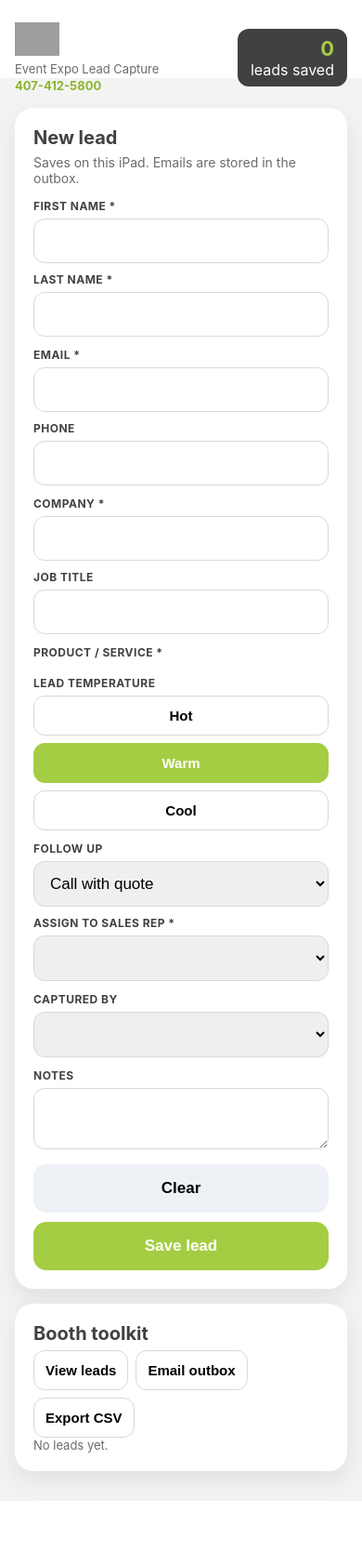
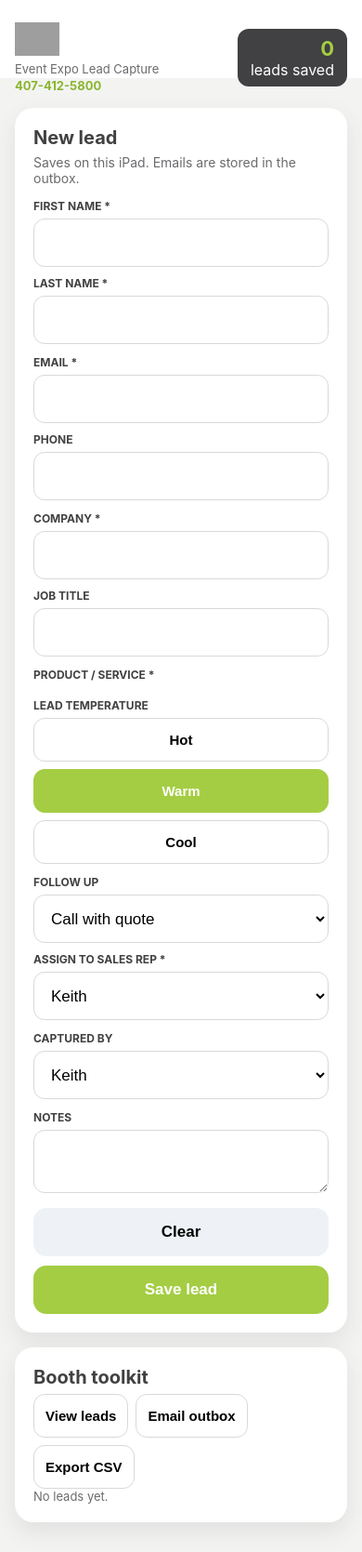
Before and after one commit to rghwaste-26/rghwaste-26.github.io, a plain HTML site: page index.html in a window 390 px wide. Shown: the whole page at 93% size. Before the commit the page ends 1614 px from the top, so only its background shows below. Drawn offline with Linux system fonts and the light colour scheme; grey boxes are pictures that could not be loaded.

Commit message:
Fix iPad dropdowns for follow up and sales rep

```diff
--- a/index.html
+++ b/index.html
@@ -2,46 +2,46 @@
 <html lang="en">
 <head>
   <meta charset="UTF-8" />
-<meta name="viewport" content="width=device-width, initial-scale=1, viewport-fit=cover, maximum-scale=1" />
+  <meta name="viewport" content="width=device-width, initial-scale=1, viewport-fit=cover" />
   <meta name="apple-mobile-web-app-capable" content="yes" />
   <meta name="apple-mobile-web-app-title" content="RGH Leads" />
-<meta name="theme-color" content="#a4cd43" />
-<title>RGH Waste & Disposal Lead Capture</title>
+  <title>RGH Waste Lead Capture</title>
   <style>
-:root{--g:#a4cd43;--c:#414042;--m:#6b6b6e;--l:#d9d9dc;--p:#f3f4f2}
-*{box-sizing:border-box;-webkit-tap-highlight-color:transparent}
-body{margin:0;font-family:-apple-system,system-ui,sans-serif;background:linear-gradient(#fff 0 84px,var(--p) 84px);color:var(--c);padding:16px}
-.wrap{max-width:920px;margin:0 auto}
-header{display:flex;justify-content:space-between;align-items:center;gap:12px;padding:8px 0 16px}
-header img{height:36px}
-header p{margin:2px 0 0;color:var(--m);font-size:13px}
-.stats{background:var(--c);color:#fff;border-radius:12px;padding:8px 14px;text-align:right}
-.stats b{display:block;font-size:22px;color:var(--g)}
-.card{background:#fff;border-radius:20px;box-shadow:0 10px 24px rgba(65,64,66,.1);padding:20px;margin-bottom:16px}
-h2{margin:0 0 6px;font-size:20px}
-.sub{color:var(--m);margin:0 0 14px;font-size:14px}
-form{display:grid;gap:12px}
-.row{display:grid;grid-template-columns:1fr 1fr;gap:10px}
-label{display:block;font-size:12px;font-weight:700;letter-spacing:.04em;text-transform:uppercase;margin-bottom:6px}
-input,select,textarea{width:100%;font-size:17px;padding:13px;border:1.5px solid var(--l);border-radius:12px}
-.chips{display:grid;grid-template-columns:1fr 1fr;gap:8px}
-.chip,.heat button,.ghost{border:1.5px solid var(--l);background:#fff;border-radius:12px;padding:12px;font-size:15px;font-weight:650}
-.chip.on{background:var(--g);border-color:#8bb52e;color:#fff}
-.heat{display:grid;grid-template-columns:1fr 1fr 1fr;gap:8px}
-.heat button.on.hot{background:#b42318;color:#fff;border-color:#b42318}
-.heat button.on.warm{background:var(--g);color:#fff;border-color:var(--g)}
-.heat button.on.cool{background:var(--c);color:#fff}
-.actions{display:grid;grid-template-columns:1fr 2fr;gap:10px}
-.btn{border:0;border-radius:14px;padding:16px;font-size:17px;font-weight:700}
-.clear{background:#eef2f6}
-.save{background:var(--g);color:#fff}
-.toolbar{display:flex;gap:8px;flex-wrap:wrap}
-.lead{border:1px solid var(--l);border-radius:12px;padding:10px;margin:8px 0}
-.meta{color:var(--m);font-size:13px}
-.toast{position:fixed;left:50%;bottom:24px;transform:translateX(-50%);background:#5a8f1e;color:#fff;padding:12px 18px;border-radius:999px;opacity:0;pointer-events:none}
-.toast.show{opacity:1}
-dialog{border:0;border-radius:18px;width:min(440px,92vw);padding:20px}
-@media(max-width:680px){.row,.heat,.actions{grid-template-columns:1fr}}
+    :root { --g:#a4cd43; --c:#414042; --m:#6b6b6e; --l:#d9d9dc; --p:#f3f4f2; }
+    * { box-sizing: border-box; }
+    body { margin:0; font-family:-apple-system,system-ui,sans-serif; background:linear-gradient(#fff 0 84px,var(--p) 84px); color:var(--c); padding:16px; }
+    .wrap { max-width:920px; margin:0 auto; }
+    header { display:flex; justify-content:space-between; align-items:center; gap:12px; padding:8px 0 16px; }
+    header img { height:36px; }
+    header p { margin:2px 0 0; color:var(--m); font-size:13px; }
+    .stats { background:var(--c); color:#fff; border-radius:12px; padding:8px 14px; text-align:right; }
+    .stats b { display:block; font-size:22px; color:var(--g); }
+    .card { background:#fff; border-radius:20px; padding:20px; margin-bottom:16px; box-shadow:0 10px 24px rgba(65,64,66,.1); }
+    h2 { margin:0 0 6px; font-size:20px; }
+    .sub { color:var(--m); margin:0 0 14px; font-size:14px; }
+    form { display:grid; gap:12px; }
+    .row { display:grid; grid-template-columns:1fr 1fr; gap:10px; }
+    label { display:block; font-size:12px; font-weight:700; text-transform:uppercase; margin-bottom:6px; }
+    input, select, textarea { width:100%; font-size:17px; padding:14px; border:1.5px solid var(--l); border-radius:12px; background:#fff; min-height:52px; }
+    select { -webkit-appearance:menulist; appearance:menulist; }
+    .chips { display:grid; grid-template-columns:1fr 1fr; gap:8px; }
+    .chip, .heat button, .ghost { border:1.5px solid var(--l); background:#fff; border-radius:12px; padding:14px 12px; font-size:15px; font-weight:650; }
+    .chip.on { background:var(--g); border-color:#8bb52e; color:#fff; }
+    .heat { display:grid; grid-template-columns:1fr 1fr 1fr; gap:8px; }
+    .heat button.on.hot { background:#b42318; color:#fff; border-color:#b42318; }
+    .heat button.on.warm { background:var(--g); color:#fff; border-color:var(--g); }
+    .heat button.on.cool { background:var(--c); color:#fff; }
+    .actions { display:grid; grid-template-columns:1fr 2fr; gap:10px; }
+    .btn { border:0; border-radius:14px; padding:16px; font-size:17px; font-weight:700; }
+    .clear { background:#eef2f6; }
+    .save { background:var(--g); color:#fff; }
+    .toolbar { display:flex; gap:8px; flex-wrap:wrap; }
+    .lead { border:1px solid var(--l); border-radius:12px; padding:10px; margin:8px 0; }
+    .meta { color:var(--m); font-size:13px; }
+    .toast { position:fixed; left:50%; bottom:24px; transform:translateX(-50%); background:#5a8f1e; color:#fff; padding:12px 18px; border-radius:999px; opacity:0; }
+    .toast.show { opacity:1; }
+    dialog { border:0; border-radius:18px; width:min(440px,92vw); padding:20px; }
+    @media (max-width:680px) { .row, .heat, .actions { grid-template-columns:1fr; } }
   </style>
 </head>
 <body>
@@ -58,11 +58,24 @@ dialog{border:0;border-radius:18px;width:min(440px,92vw);padding:20px}
     <h2>New lead</h2>
     <p class="sub" id="sendStatus">Saves on this iPad. Emails are stored in the outbox.</p>
     <form id="leadForm">
-<div class="row"><div><label>First name *</label><input id="firstName" required></div><div><label>Last name *</label><input id="lastName" required></div></div>
-<div class="row"><div><label>Email *</label><input id="email" type="email" required></div><div><label>Phone</label><input id="phone" type="tel"></div></div>
-<div class="row"><div><label>Company *</label><input id="company" required></div><div><label>Job title</label><input id="title"></div></div>
-<div><label>Product / service *</label><div class="chips" id="interestChips"></div></div>
-<div><label>Lead temperature</label>
+      <div class="row">
+        <div><label for="firstName">First name *</label><input id="firstName" required></div>
+        <div><label for="lastName">Last name *</label><input id="lastName" required></div>
+      </div>
+      <div class="row">
+        <div><label for="email">Email *</label><input id="email" type="email" required></div>
+        <div><label for="phone">Phone</label><input id="phone" type="tel"></div>
+      </div>
+      <div class="row">
+        <div><label for="company">Company *</label><input id="company" required></div>
+        <div><label for="title">Job title</label><input id="title"></div>
+      </div>
+      <div>
+        <label>Product / service *</label>
+        <div class="chips" id="interestChips"></div>
+      </div>
+      <div>
+        <label>Lead temperature</label>
         <div class="heat">
           <button type="button" data-heat="Hot" class="hot">Hot</button>
           <button type="button" data-heat="Warm" class="warm on">Warm</button>
@@ -71,50 +84,51 @@ dialog{border:0;border-radius:18px;width:min(440px,92vw);padding:20px}
         <input type="hidden" id="heat" value="Warm">
       </div>
       <div class="row">
-<div><label>Follow up</label><select id="followUp"><option>Call with quote</option><option>Email</option><option>Same-day delivery</option><option>Site visit</option><option>No follow-up</option></select></div>
-<div><label>Assign to sales rep *</label><select id="rep" required></select></div>
+        <div>
+          <label for="followUp">Follow up</label>
+          <select id="followUp">
+            <option>Call with quote</option>
+            <option>Email</option>
+            <option>Same-day delivery</option>
+            <option>Site visit</option>
+            <option>No follow-up</option>
+          </select>
         </div>
-<div><label>Captured by</label><select id="staff"></select></div>
-<div><label>Notes</label><textarea id="notes"></textarea></div>
-<div class="actions"><button type="button" class="btn clear" id="resetBtn">Clear</button><button type="submit" class="btn save">Save lead</button></div>
+        <div>
+          <label for="rep">Assign to sales rep *</label>
+          <select id="rep" required>
+            <option value="keith@rghwaste.com">Keith</option>
+            <option value="raym@rghwaste.com">Ray</option>
+          </select>
+        </div>
+      </div>
+      <div>
+        <label for="staff">Captured by</label>
+        <select id="staff">
+          <option>Keith</option>
+          <option>Ray</option>
+          <option>Booth</option>
+        </select>
+      </div>
+      <div><label for="notes">Notes</label><textarea id="notes"></textarea></div>
+      <div class="actions">
+        <button type="button" class="btn clear" id="resetBtn">Clear</button>
+        <button type="submit" class="btn save">Save lead</button>
+      </div>
     </form>
   </section>
   <section class="card">
     <h2>Booth toolkit</h2>
     <div class="toolbar">
-<button class="ghost" id="viewBtn">View leads</button>
-<button class="ghost" id="emailBoxBtn">Email outbox</button>
-<button class="ghost" id="exportBtn">Export CSV</button>
+      <button type="button" class="ghost" id="viewBtn">View leads</button>
+      <button type="button" class="ghost" id="emailBoxBtn">Email outbox</button>
+      <button type="button" class="ghost" id="exportBtn">Export CSV</button>
     </div>
     <div id="previewList" class="meta">No leads yet.</div>
   </section>
 </div>
 <div class="toast" id="toast"></div>
-<dialog id="boxDlg"><div id="boxFull"></div><button class="btn save" id="closeBox" style="margin-top:12px;width:100%">Done</button></dialog>
-<script>
-const PRODUCTS=["20-yard roll-off","30-yard roll-off","Grapple / tight-access dumpster","Compactor","Portable toilets","Bulk / grapple truck","Recycling","Event / community service"];
-const REPS=[{name:"Keith",email:"keith@rghwaste.com"},{name:"Ray",email:"raym@rghwaste.com"}];
-const STAFF=["Keith","Ray","Booth"];
-const $=id=>document.getElementById(id);
-const store={get:(k,f)=>{try{return JSON.parse(localStorage.getItem(k))??f;}catch{return f;}},set:(k,v)=>localStorage.setItem(k,JSON.stringify(v))};
-const leads=()=>store.get("expoLeads",[]);
-const emails=()=>store.get("expoEmails",[]);
-const esc=s=>String(s||"").replace(/[&<>"']/g,c=>({"&":"&","<":"<",">":">","\"":""","'":"&#39;"}[c]));
-function toast(m){const t=$("toast");t.textContent=m;t.classList.add("show");setTimeout(()=>t.classList.remove("show"),1800);}
-function status(){const e=emails();$("sendStatus").textContent=e.length?e.length+" emails stored on this iPad": "Save a lead and the email is stored on this iPad.";}
-function render(){const all=leads().slice().reverse();$("leadCount").textContent=all.length;$("previewList").innerHTML=all.length?all.slice(0,5).map(l=>`<div class=\"lead\"><b>${esc(l.firstName)} ${esc(l.lastName)}</b><div class=\"meta\">${esc(l.company)} \u00b7 ${esc(l.repName)}</div></div>`).join(""):"<div class=\"meta\">No leads yet.</div>";}
-PRODUCTS.forEach(p=>{const b=document.createElement("button");b.type="button";b.className="chip";b.dataset.value=p;b.textContent=p;b.onclick=()=>b.classList.toggle("on");$("interestChips").appendChild(b);});
-REPS.forEach(r=>{const o=document.createElement("option");o.value=r.email;o.dataset.name=r.name;o.textContent=r.name+" \u2014 "+r.email;$("rep").appendChild(o);});
-STAFF.forEach(n=>{const o=document.createElement("option");o.textContent=n;$("staff").appendChild(o);});
-document.querySelectorAll(".heat button").forEach(btn=>{btn.onclick=()=>{document.querySelectorAll(".heat button").forEach(b=>b.classList.remove("on"));btn.classList.add("on");$("heat").value=btn.dataset.heat;};});
-function body(l){return ["Assigned to: "+l.repName+" <"+l.repEmail+">","Name: "+l.firstName+" "+l.lastName,"Email: "+l.email,"Phone: "+(l.phone||""),"Company: "+l.company,"Products: "+(l.interests||[]).join(", "),"Temperature: "+l.heat,"Follow up: "+l.followUp,"Captured by: "+l.staff,"Captured at: "+l.capturedAt,"",l.notes||""].join("\n");}
-$("leadForm").onsubmit=e=>{e.preventDefault();const interests=[...document.querySelectorAll(".chip.on")].map(x=>x.dataset.value);if(!interests.length)return toast("Select at least one product");const rep=$("rep").selectedOptions[0];const lead={id:Date.now().toString(36),firstName:$("firstName").value.trim(),lastName:$("lastName").value.trim(),email:$("email").value.trim(),phone:$("phone").value.trim(),company:$("company").value.trim(),title:$("title").value.trim(),interests,heat:$("heat").value,followUp:$("followUp").value,staff:$("staff").value,repName:rep.dataset.name,repEmail:$("rep").value,notes:$("notes").value.trim(),capturedAt:new Date().toISOString()};store.set("expoLeads",leads().concat(lead));store.set("expoEmails",emails().concat({id:"m-"+lead.id,to:lead.repEmail,cc:"robert@rghwaste.com",subject:"RGH Expo lead for "+lead.repName+": "+lead.firstName+" "+lead.lastName+" - "+lead.company,body:body(lead),repName:lead.repName,status:"stored",createdAt:lead.capturedAt}));$("leadForm").reset();$("heat").value="Warm";document.querySelectorAll(".chip").forEach(c=>c.classList.remove("on"));document.querySelectorAll(".heat button").forEach(b=>b.classList.toggle("on",b.dataset.heat==="Warm"));render();status();toast("Saved locally in Email outbox");};
-$("resetBtn").onclick=()=>{$("leadForm").reset();$("heat").value="Warm";document.querySelectorAll(".chip").forEach(c=>c.classList.remove("on"));document.querySelectorAll(".heat button").forEach(b=>b.classList.toggle("on",b.dataset.heat==="Warm"));};
-function openMail(m){location.href="mailto:"+encodeURIComponent(m.to)+"?cc="+encodeURIComponent(m.cc||"")+"&subject="+encodeURIComponent(m.subject)+"&body="+encodeURIComponent(m.body);}
-$("viewBtn").onclick=()=>{$("boxFull").innerHTML="<h2>Saved leads</h2>"+(leads().slice().reverse().map(l=>"<div class=lead><b>"+esc(l.firstName)+" "+esc(l.lastName)+"</b><div class=meta>"+esc(l.company)+" - "+esc(l.email)+" - "+esc(l.repName)+"</div></div>").join("")||"<p>No leads yet.</p>");$("boxDlg").showModal();};
-$("emailBoxBtn").onclick=()=>{$("boxFull").innerHTML="<h2>Email outbox</h2>"+(emails().slice().reverse().map(m=>"<div class=lead><b>"+esc(m.subject)+"</b><div class=meta>To "+esc(m.to)+" CC "+esc(m.cc)+"</div><button class=ghost data-id='"+esc(m.id)+"'>Open in Mail</button></div>").join("")||"<p>No emails yet.</p>");$("boxFull").querySelectorAll("button[data-id]").forEach(b=>b.onclick=()=>{const m=emails().find(x=>x.id===b.dataset.id);if(m)openMail(m);});$("boxDlg").showModal();};
-$("closeBox").onclick=()=>$("boxDlg").close();
-$("exportBtn").onclick=()=>{const all=leads();if(!all.length)return toast("No leads to export");const headers=["capturedAt","firstName","lastName","email","phone","company","title","interests","heat","followUp","staff","repName","repEmail","notes"];const csv=[headers.join(",")].concat(all.map(l=>headers.map(h=>"\""+String(h==="interests"?(l.interests||[]).join("; "):(l[h]??"")).replace(/\"/g,'\"\"')+"\"").join(","))).join("\n");const file=new File([csv],"expo-leads.csv",{type:"text/csv"});if(navigator.share&&navigator.canShare&&navigator.canShare({files:[file]}))navigator.share({files:[file],title:"RGH expo leads"});else{const a=document.createElement("a");a.href=URL.createObjectURL(file);a.download="expo-leads.csv";a.click();}};
-render();status();
-</script>
-</body></html>
+<dialog id="boxDlg"><div id="boxFull"></div><button type="button" class="btn save" id="closeBox" style="margin-top:12px;width:100%">Done</button></dialog>
+<script src="app.js"></script>
+</body>
+</html>
```
Lines whose indentation alone changed are shown as unchanged.
